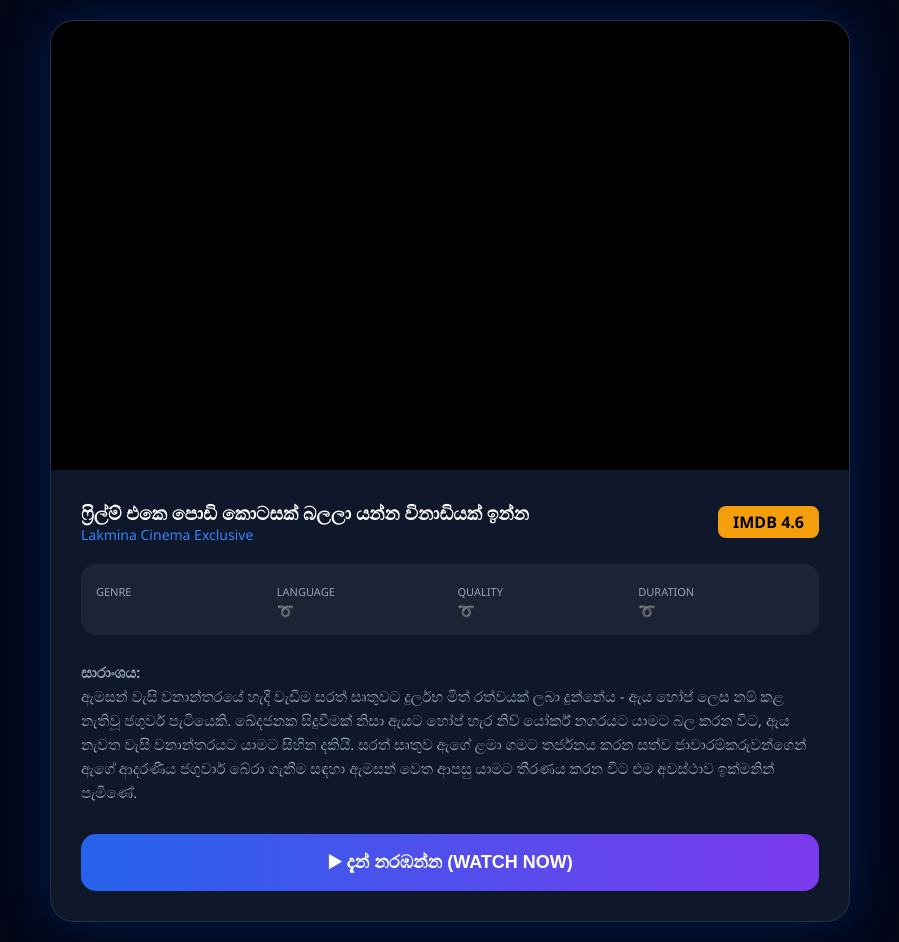
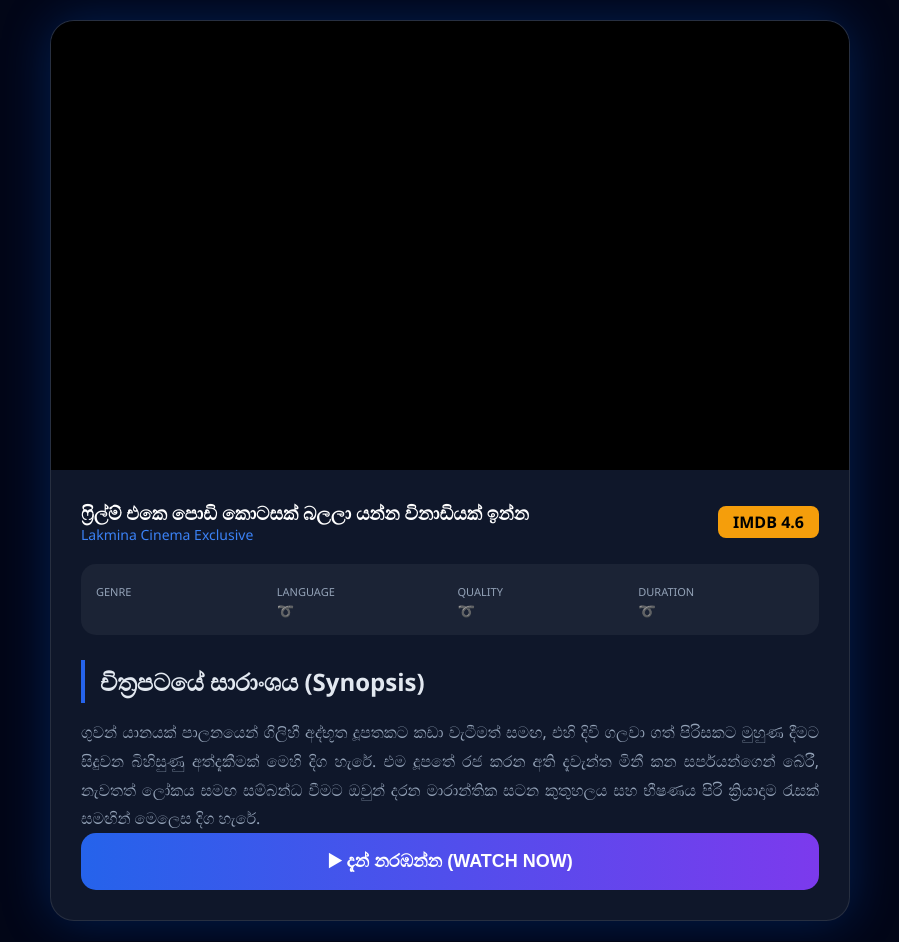
Before and after one commit to Lakmina2005/Move-Hub, a plain HTML site: page M3.html in a window 1280 px wide. Shown: the whole page, without its empty margins (190-1089 px from the left). Drawn offline with Linux system fonts and the light colour scheme.

Commit message:
Update M3.html

```diff
--- a/M3.html
+++ b/M3.html
@@ -132,10 +132,17 @@
                 <div class="info-item"><span>Duration</span><p>➰</p></div>
             </div>
 
-            <div class="description">
-                <strong>සාරාංශය:</strong><br>
-                ඇමසන් වැසි වනාන්තරයේ හැදී වැඩීම සරත් සෘතුවට දුර්ලභ මිත් රත්වයක් ලබා දුන්නේය - ඇය හෝප් ලෙස නම් කළ නැතිවූ ජගුවර් පැටියෙකි. ඛේදජනක සිදුවීමක් නිසා ඇයට හෝප් හැර නිව් යෝර්ක් නගරයට යාමට බල කරන විට, ඇය නැවත වැසි වනාන්තරයට යාමට සිහින දකියි. සරත් සෘතුව ඇගේ ළමා ගමට තර්ජනය කරන සත්ව ජාවාරම්කරුවන්ගෙන් ඇගේ ආදරණීය ජගුවාර් බේරා ගැනීම සඳහා ඇමසන් වෙත ආපසු යාමට තීරණය කරන විට එම අවස්ථාව ඉක්මනින් පැමිණේ.
-            </div>
+            <div class="movie-info-section" style="max-width: 800px; line-height: 1.8;">
+    <h3 style="color: #e2e8f0; font-size: 24px; margin-bottom: 15px; border-left: 4px solid #2563eb; padding-left: 15px;">
+        චිත්‍රපටයේ සාරාංශය (Synopsis)
+    </h3>
+
+    <p style="color: #94a3b8; font-size: 16px; text-align: justify;">
+        ගුවන් යානයක් පාලනයෙන් ගිලිහී අද්භූත දූපතකට කඩා වැටීමත් සමඟ, එහි දිවි ගලවා ගත් පිරිසකට මුහුණ දීමට සිදුවන බිහිසුණු අත්දැකීමක් මෙහි දිග හැරේ.
+        එම දූපතේ රජ කරන අති දැවැන්ත මිනී කන සර්පයන්ගෙන් බේරී, නැවතත් ලෝකය සමඟ සම්බන්ධ වීමට ඔවුන් දරන මාරාන්තික සටන කුතුහලය සහ භීෂණය පිරි
+        ක්‍රියාදාම රැසක් සමඟින් මෙලෙස දිග හැරේ.
+    </p>
+</div>
 
             <button class="play-btn" onclick="playMovie()">
                 ▶ දැන් නරඹන්න (WATCH NOW)
```
